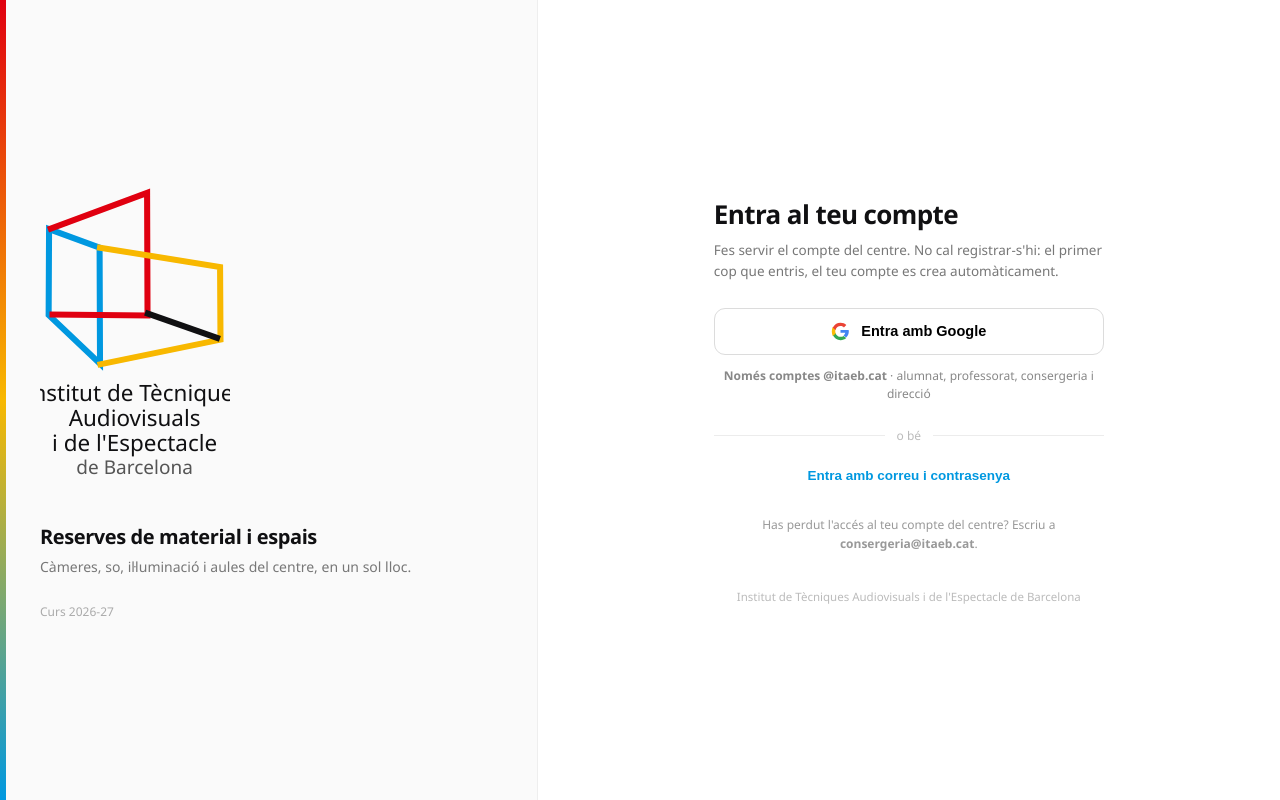
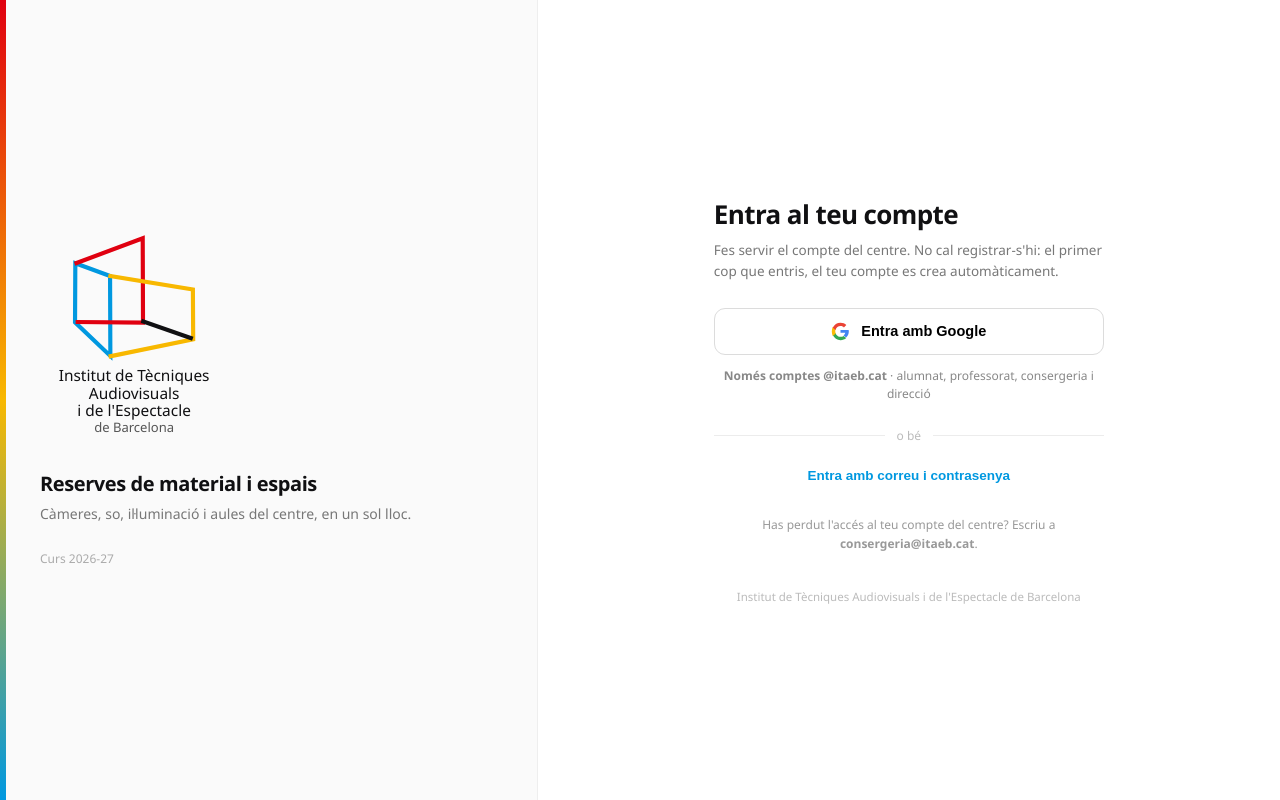
Before and after one commit to itaebsubscripcions/itaeb-reserves, a React (Vite) app: page / in a window 1280 px wide. Built offline with nearby package versions, Linux system fonts and the light colour scheme.

Commit message:
Fix viewBox and dimensions for LogoITAEB component
Updated the viewBox attribute and dimensions for the logo SVG.

```diff
--- a/src/App.jsx
+++ b/src/App.jsx
@@ -2399,9 +2399,9 @@
 function baixa(nom, blob) { const url = URL.createObjectURL(blob); const a = document.createElement("a"); a.href = url; a.download = nom; document.body.appendChild(a); a.click(); a.remove(); setTimeout(() => URL.revokeObjectURL(url), 1500); }
 function LogoITAEB({ size = 120, ambText = true }) {
   // Reconstrucció vectorial fidel del logo del centre.
-  const vb = ambText ? "128 60 440 710" : "138 68 420 420";
-  return (
-    <svg width={size} height={size * (ambText ? 700 / 420 : 1)} viewBox={vb} xmlns="http://www.w3.org/2000/svg"
+  const vb = ambText ? "30 60 640 710" : "138 68 420 420";
+  return (
+    <svg width={size} height={size * (ambText ? 710 / 640 : 1)} viewBox={vb} xmlns="http://www.w3.org/2000/svg"
       role="img" aria-label="Institut de Tècniques Audiovisuals i de l'Espectacle de Barcelona">
       <g fill="none" strokeWidth="14" strokeLinecap="square">
         <path d="M149 162 L266 205 L267 474 L148 361 Z" stroke={BRAND.blau} />
```
